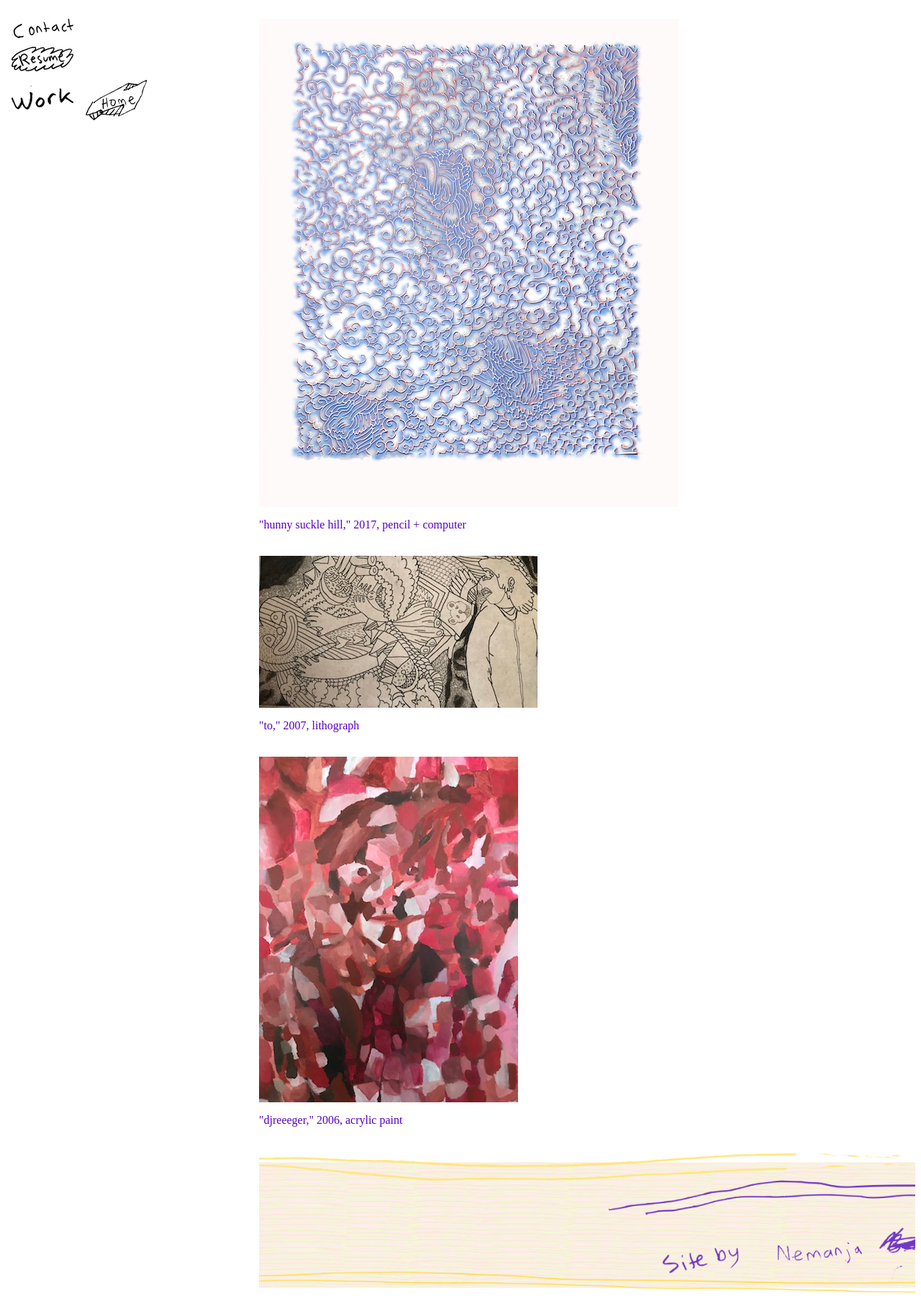
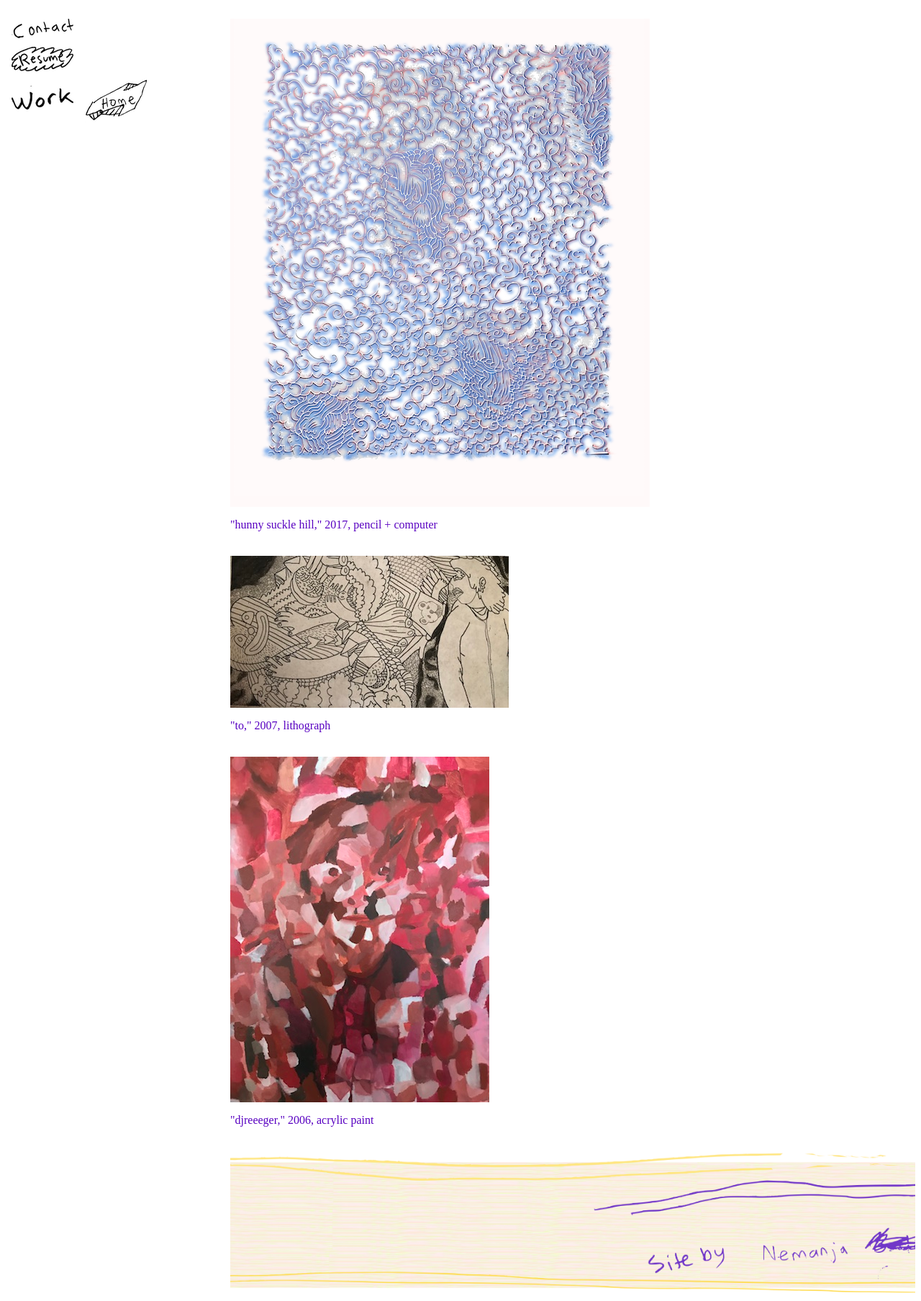
Before and after one commit to nemweb270/nemweb270.github.io, a PHP site: page /art.html in a window 1280 px wide. Shown: the whole page at 72% size. Run offline with PHP 8.4, Linux system fonts and the light colour scheme.

Commit message:
Update portfoliostyle.css

```diff
--- a/portfoliostyle.css
+++ b/portfoliostyle.css
@@ -1,6 +1,6 @@
 
 body {
-  margin-left: 360px; /* Same as the width of the sidenav */
+  margin-left: 320px; /* Same as the width of the sidenav */
 
 
   background: white;
```
